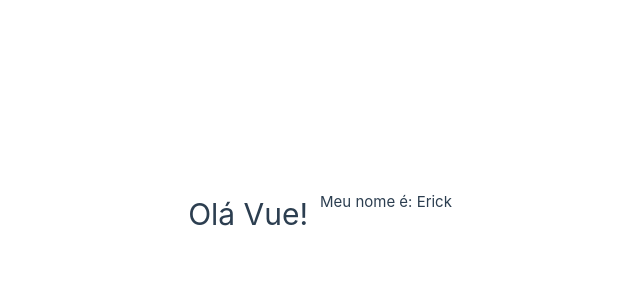
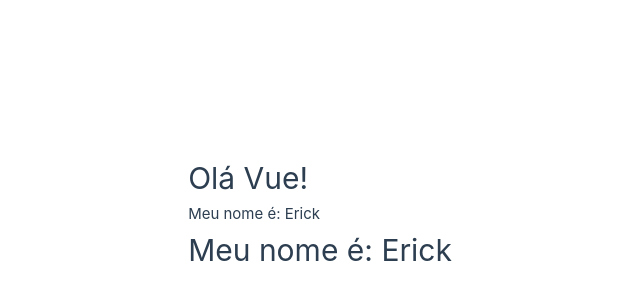
Before and after one commit to erick-costa/curso-vue, a Vue app: page / in a window 1280 px wide. Shown: the part 186-486 px from the top of the page, without its empty margins (320-960 px from the left). Built offline with nearby package versions, Linux system fonts and the light colour scheme.

Commit message:
entendendo os lifecycle hooks

```diff
--- a/src/App.vue
+++ b/src/App.vue
@@ -1,13 +1,17 @@
 <template>
   <FirstComponent />
+  <LifeCycle />
 </template>
 
 <script>
 import FirstComponent from "./components/FirstComponent.vue"
+import LifeCycle from "./components/LifeCycle.vue"
+
 export default {
   name: "App",
   components: {
     FirstComponent,
+    LifeCycle,
   },
 }
 </script>
--- a/src/assets/main.css
+++ b/src/assets/main.css
@@ -1,10 +1,9 @@
-@import './base.css';
+@import "./base.css";
 
 #app {
   max-width: 1280px;
   margin: 0 auto;
   padding: 2rem;
-
   font-weight: normal;
 }
 
@@ -28,8 +27,6 @@
   }
 
   #app {
-    display: grid;
-    grid-template-columns: 1fr 1fr;
     padding: 0 2rem;
   }
 }
--- /dev/null
+++ b/src/components/LifeCycle.vue
@@ -0,0 +1,24 @@
+<template>
+  <h1>Meu nome é: {{ name }}</h1>
+</template>
+
+<script>
+export default {
+  name: "LifeCycle",
+  data() {
+    return {
+      name: "Ainda não sei",
+    }
+  },
+  created() {
+    setTimeout(() => {
+      this.name = "Pedro"
+    }, 1000)
+  },
+  mounted() {
+    setTimeout(() => {
+      this.name = "Erick"
+    }, 2000)
+  },
+}
+</script>
```
